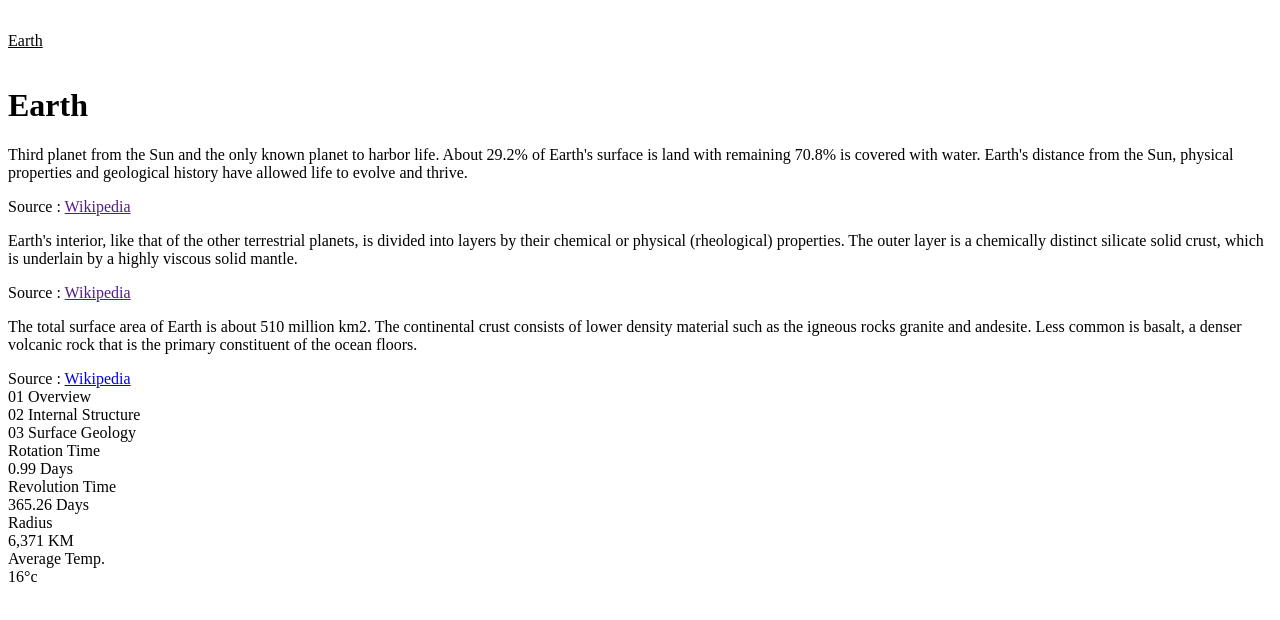
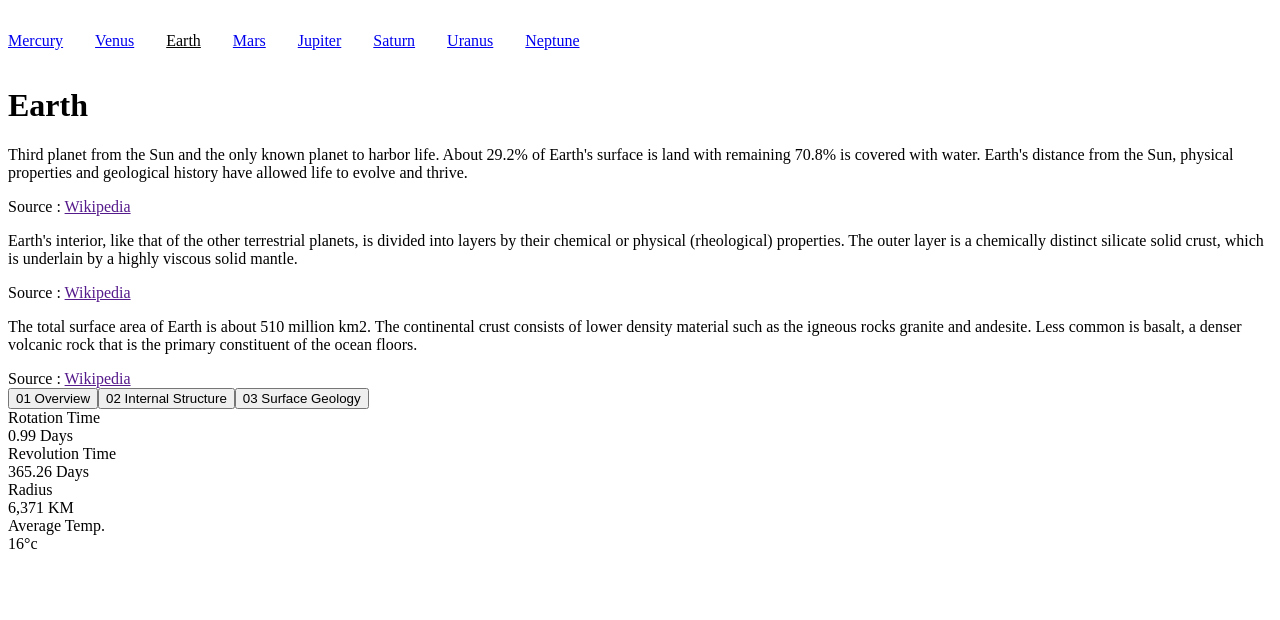
Before and after one commit to bradleyhop/frontend-mentor-planet-facts-site, a Vue app: page /earth in a window 1280 px wide. Shown: the top 620 px of the page. Built offline with nearby package versions, Linux system fonts and the light colour scheme.

Commit message:
load json; more structure for view

```diff
--- a/src/App.vue
+++ b/src/App.vue
@@ -1,11 +1,40 @@
-<script setup>
-import { RouterLink, RouterView } from "vue-router";
+<script>
+// import { RouterLink, RouterView } from "vue-router";
+import { RouterLink } from "vue-router";
+
+export default {
+  data() {
+    return {
+      viewPlanet: {}, // on init, load local json
+    };
+  },
+
+  beforeCreate() {
+    // load in default MD text as supplied in our local json file
+    fetch("./src/assets/data/data.json")
+      .then((response) => response.json())
+      .then((data) => {
+        this.viewPlanet = data;
+        console.log(this.viewPlanet);
+      })
+      .catch(() => {
+        console.log = "Did not load!";
+      });
+  },
+};
 </script>
 
 <template>
   <div>
     <nav>
+      <RouterLink to="/mercury">Mercury</RouterLink>
+      <RouterLink to="/venus">Venus</RouterLink>
       <RouterLink to="/earth">Earth</RouterLink>
+      <RouterLink to="/mars">Mars</RouterLink>
+      <RouterLink to="/jupiter">Jupiter</RouterLink>
+      <RouterLink to="/saturn">Saturn</RouterLink>
+      <RouterLink to="/uranus">Uranus</RouterLink>
+      <RouterLink to="/neptune">Neptune</RouterLink>
     </nav>
   </div>
 
--- a/src/router/index.js
+++ b/src/router/index.js
@@ -1,16 +1,16 @@
 import { createRouter, createWebHistory } from "vue-router";
-import Earth from "../views/Earth.vue";
+import EarthView from "../views/EarthView.vue";
 
 const router = createRouter({
   history: createWebHistory(import.meta.env.BASE_URL),
   routes: [
     {
       path: "/earth",
-      name: "Earth",
+      name: "EarthView",
       // route level code-splitting
       // this generates a separate chunk (About.[hash].js) for this route
       // which is lazy-loaded when the route is visited.
-      component: () => import("../views/Earth.vue"),
+      component: () => import("../views/EarthView.vue"),
     },
   ],
 });
--- a/src/views/Earth.vue
+++ /dev/null
@@ -1,79 +0,0 @@
-<template>
-  <h1 class="page-title">Earth</h1>
-
-  <!-- Overview Content Start -->
-
-  <p class="overview">
-    Third planet from the Sun and the only known planet to harbor life. About
-    29.2% of Earth's surface is land with remaining 70.8% is covered with water.
-    Earth's distance from the Sun, physical properties and geological history
-    have allowed life to evolve and thrive.
-  </p>
-
-  <div class="source">
-    Source : <a href="">Wikipedia</a>
-    <!-- URL: https://en.wikipedia.org/wiki/Earth -->
-  </div>
-
-  <!-- Overview Content End -->
-
-  <!-- Internal Structure Content Start -->
-
-  <p class="internal-content">
-    Earth's interior, like that of the other terrestrial planets, is divided
-    into layers by their chemical or physical (rheological) properties. The
-    outer layer is a chemically distinct silicate solid crust, which is
-    underlain by a highly viscous solid mantle.
-  </p>
-
-  <div class="internal-source">
-    Source : <a href="">Wikipedia</a>
-    <!-- URL: https://en.wikipedia.org/wiki/Earth#Internal_structure -->
-  </div>
-
-  <!-- Internal Structure Content End -->
-
-  <!-- Surface Geology Content Start -->
-
-  <p class="surface-content">
-    The total surface area of Earth is about 510 million km2. The continental
-    crust consists of lower density material such as the igneous rocks granite
-    and andesite. Less common is basalt, a denser volcanic rock that is the
-    primary constituent of the ocean floors.
-  </p>
-
-  <div class="surface-source">
-    Source : <a href="#">Wikipedia</a>
-    <!-- URL: https://en.wikipedia.org/wiki/Earth#Surface -->
-  </div>
-
-  <!-- Surface Geology Content End -->
-
-  <div class="fact-menu">
-    <div>01 Overview</div>
-    <div>02 Internal Structure</div>
-    <div>03 Surface Geology</div>
-  </div>
-
-  <div class="number-facts-container">
-    <div class="rotation-container">
-      <div class="title-fact-number">Rotation Time</div>
-      <div class="number-fact">0.99 Days</div>
-    </div>
-
-    <div class="revolution-container">
-      <div class="ti-fact-number">Revolution Time</div>
-      <div class="number-fact">365.26 Days</div>
-    </div>
-
-    <div class="radius-container">
-      <div class="title-fact-number">Radius</div>
-      <div class="number-fact">6,371 KM</div>
-    </div>
-
-    <div class="temp-container">
-      <div class="title-fact-number">Average Temp.</div>
-      <div class="number-fact">16°c</div>
-    </div>
-  </div>
-</template>
--- /dev/null
+++ b/src/views/EarthView.vue
@@ -0,0 +1,97 @@
+<script>
+export default {
+  data() {
+    return {
+      overviewCopy: true, // load overview copy on load
+      internalCopy: false,
+      surfaceCopy: false,
+    };
+  },
+};
+</script>
+
+<template>
+  <h1 class="page-title">Earth</h1>
+
+  <!-- Overview Content Start -->
+
+  <div class="overview-container">
+    <p class="overview">
+      Third planet from the Sun and the only known planet to harbor life. About
+      29.2% of Earth's surface is land with remaining 70.8% is covered with
+      water. Earth's distance from the Sun, physical properties and geological
+      history have allowed life to evolve and thrive.
+    </p>
+
+    <div class="source">
+      Source : <a href="">Wikipedia</a>
+      <!-- URL: https://en.wikipedia.org/wiki/Earth -->
+    </div>
+  </div>
+
+  <!-- Overview Content End -->
+
+  <!-- Internal Structure Content Start -->
+
+  <div class="internal-container">
+    <p class="internal-content">
+      Earth's interior, like that of the other terrestrial planets, is divided
+      into layers by their chemical or physical (rheological) properties. The
+      outer layer is a chemically distinct silicate solid crust, which is
+      underlain by a highly viscous solid mantle.
+    </p>
+
+    <div class="internal-source">
+      Source : <a href="">Wikipedia</a>
+      <!-- URL: https://en.wikipedia.org/wiki/Earth#Internal_structure -->
+    </div>
+  </div>
+
+  <!-- Internal Structure Content End -->
+
+  <!-- Surface Geology Content Start -->
+
+  <div class="surface-container">
+    <p class="surface-content">
+      The total surface area of Earth is about 510 million km2. The continental
+      crust consists of lower density material such as the igneous rocks granite
+      and andesite. Less common is basalt, a denser volcanic rock that is the
+      primary constituent of the ocean floors.
+    </p>
+
+    <div class="surface-source">
+      Source : <a href="">Wikipedia</a>
+      <!-- URL: https://en.wikipedia.org/wiki/Earth#Surface -->
+    </div>
+  </div>
+
+  <!-- Surface Geology Content End -->
+
+  <div class="fact-menu">
+    <button>01 Overview</button>
+    <button>02 Internal Structure</button>
+    <button>03 Surface Geology</button>
+  </div>
+
+  <div class="number-facts-container">
+    <div class="rotation-container">
+      <div class="title-fact-number">Rotation Time</div>
+      <div class="number-fact">0.99 Days</div>
+    </div>
+
+    <div class="revolution-container">
+      <div class="ti-fact-number">Revolution Time</div>
+      <div class="number-fact">365.26 Days</div>
+    </div>
+
+    <div class="radius-container">
+      <div class="title-fact-number">Radius</div>
+      <div class="number-fact">6,371 KM</div>
+    </div>
+
+    <div class="temp-container">
+      <div class="title-fact-number">Average Temp.</div>
+      <div class="number-fact">16°c</div>
+    </div>
+  </div>
+</template>
```
